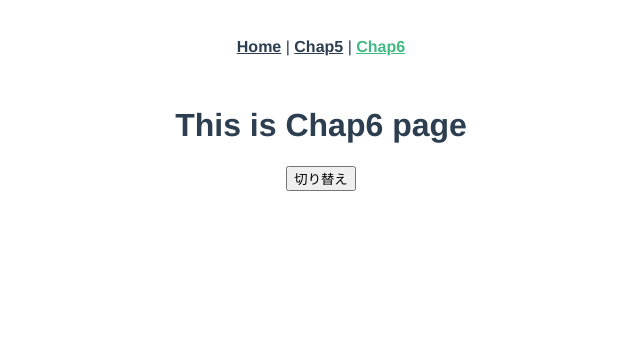
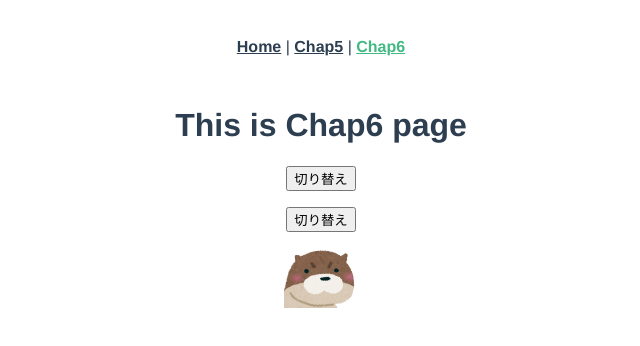
Before and after one commit to kawa1228/vuebook2-sample, a Vue app: page /chap6 in a window 1280 px wide. Shown: the top 346 px of the page, without its empty margins (319-959 px from the left). Built offline with nearby package versions, Linux system fonts and the light colour scheme.

Commit message:
add kawauso-comp

```diff
--- /dev/null
+++ b/src/components/KawausoComp.vue
@@ -0,0 +1,31 @@
+<template>
+  <div>
+    <p>
+      <button @click="show = !show">切り替え</button>
+    </p>
+    <transition>
+      <img v-show="show" src="../../public/img/icons/kawauso.png" height="60px">
+    </transition>
+  </div>
+</template>
+
+<script>
+export default {
+  data() {
+    return {
+      show: true
+    };
+  }
+};
+</script>
+
+<style lang="sass">
+.v-enter-active, .v-leave-active
+  transition: opacity 1s, transform 1s
+.v-enter
+  opacity: 0
+  transform: translateY(-20px)
+.v-leave-to
+  opacity: 0
+  transform: translateY(20px)
+</style>
--- a/src/views/Chap6.vue
+++ b/src/views/Chap6.vue
@@ -6,11 +6,17 @@
     <p>
       <button @click="show = !show">切り替え</button>
     </p>
+    <kawauso-comp/>
   </div>
 </template>
 
 <script>
+import kawausoComponent from "../components/KawausoComp.vue";
+
 export default {
+  components: {
+    "kawauso-comp": kawausoComponent
+  },
   data() {
     return {
       show: true
```
Also changed, not shown: public/img/icons/kawauso.png (added).
